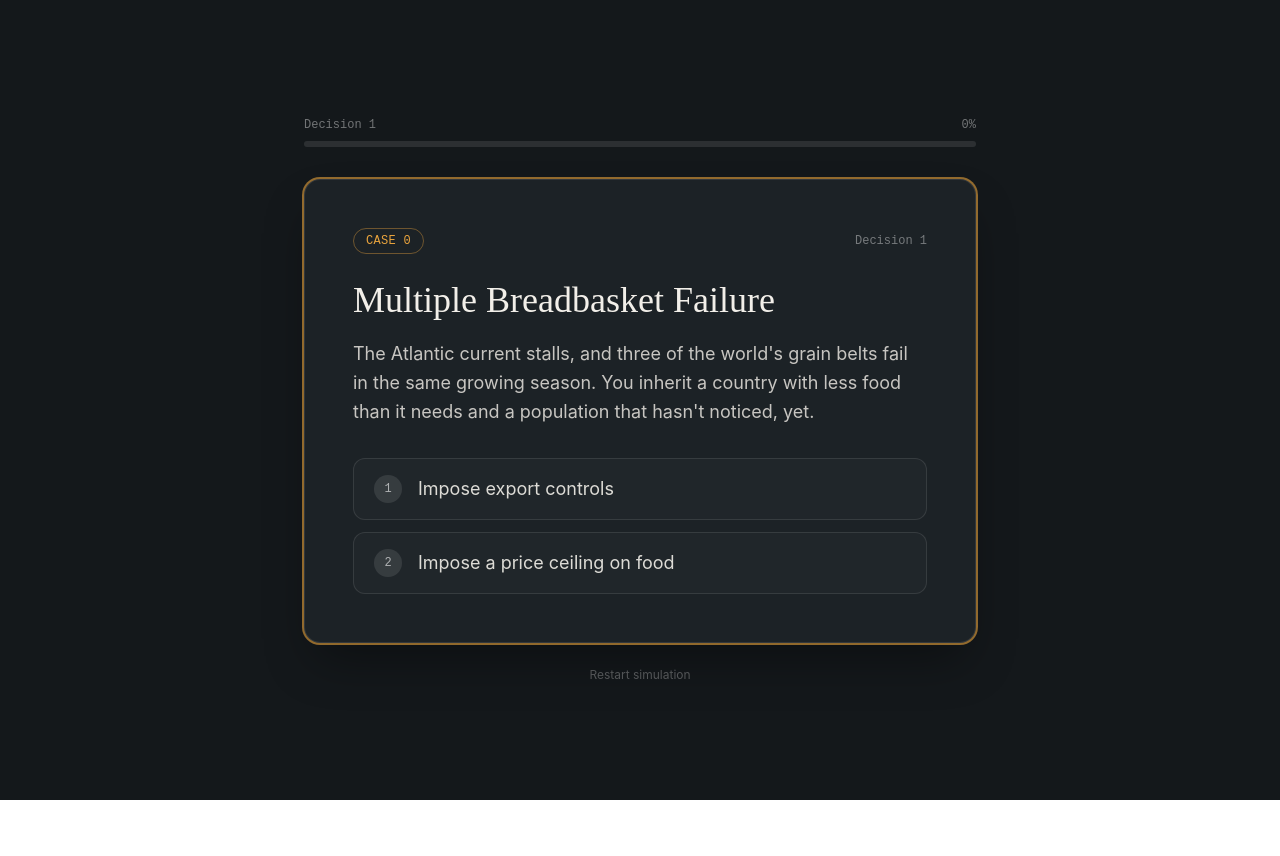
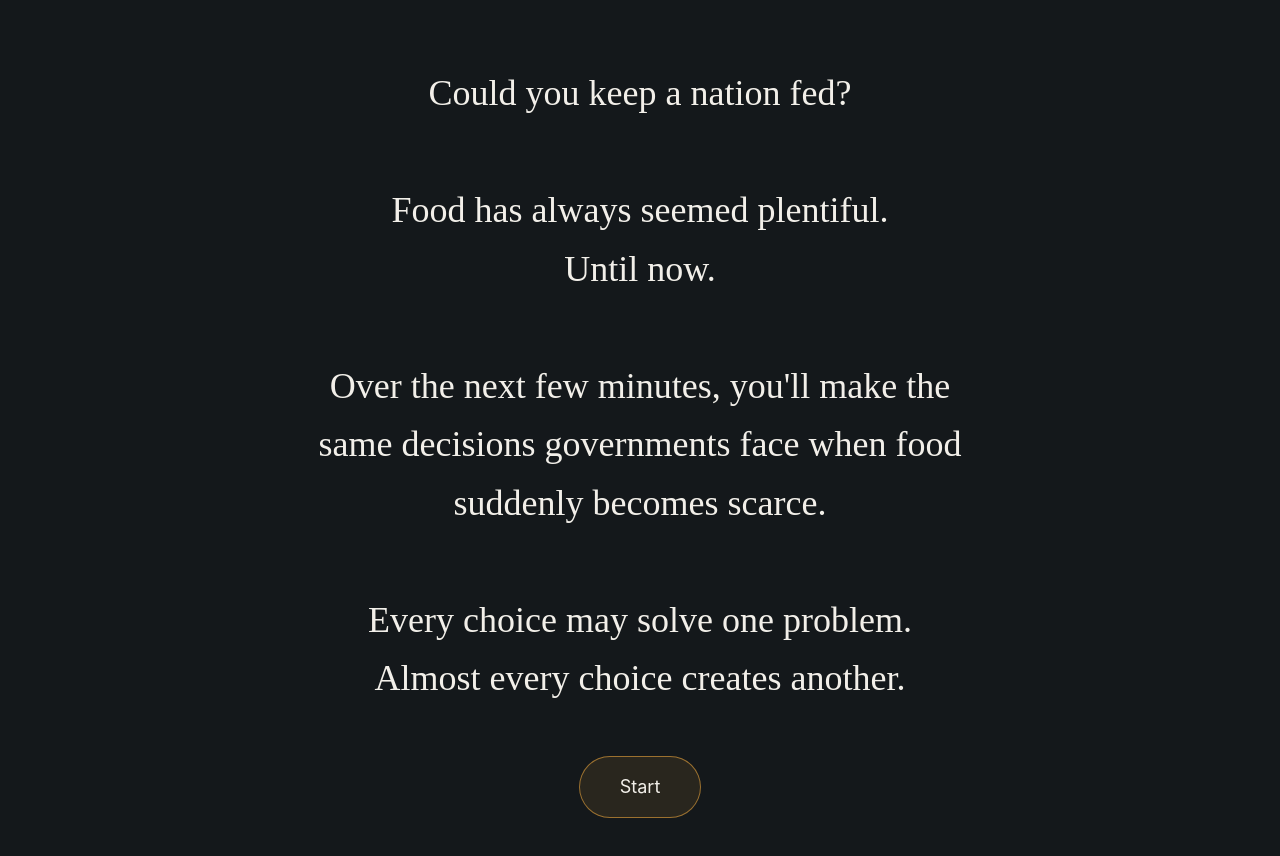
Before and after one commit to mahihshah/food-shock-policy-sim, a Next.js app: page / in a window 1280 px wide. Shown: the top 856 px of the page. Before the commit the page ends 800 px from the top, so only its background shows below. Built offline with nearby package versions, Linux system fonts and the light colour scheme.

Commit message:
Add landing and role-briefing screens (000, 00)

```diff
--- a/app/page.tsx
+++ b/app/page.tsx
@@ -21,6 +21,7 @@ import {
   goToPreviousScenario,
   getCurrentScenario,
   getStepLabel,
+  getGameplayDecisionsCount,
   calculatePlaythroughMetrics,
   type GameState,
 } from "../gameLogic";
@@ -39,8 +40,7 @@ export default function Home() {
   });
 
   const currentScenario = getCurrentScenario(gameState);
-  const progressRatio = Math.min(gameState.decisions.length / TOTAL_DECISIONS, 1);
-
+const progressRatio = Math.min(getGameplayDecisionsCount(gameState) / TOTAL_DECISIONS, 1);
   // Log a final summary the moment an ending is reached — confirms the
   // whole chain (page → gameLogic → scenarios) is wired correctly end to end.
   useEffect(() => {
@@ -64,6 +64,10 @@ export default function Home() {
     console.log("[page] Back requested");
     setGameState((prev) => goToPreviousScenario(prev));
   };
+
+  if (currentScenario.isLanding) {
+    return <QuestionCard scenario={currentScenario} onSelectChoice={handleSelectChoice} />;
+  }
 
   return (
     <main className="flex min-h-screen flex-col items-center justify-center bg-[#14181B] px-4 py-12">
--- a/gameLogic.ts
+++ b/gameLogic.ts
@@ -87,9 +87,14 @@ export function validateScenarioGraph(): ValidationResult {
       continue;
     }
 
-    if (scenario.choices.length !== 2) {
+    const expectedChoices = scenario.isLanding ? 1 : 2;
+    if (scenario.choices.length !== expectedChoices) {
       errors.push(
-        `Scenario "${scenario.id}" has ${scenario.choices.length} choice(s); non-ending scenarios should have exactly 2.`
+        `Scenario "${scenario.id}" has ${scenario.choices.length} choice(s); ${
+          scenario.isLanding
+            ? "landing scenarios should have exactly 1"
+            : "non-ending scenarios should have exactly 2"
+        }.`
       );
     }
 
@@ -165,10 +170,17 @@ export function isEndingReached(state: GameState): boolean {
   return state.isEnded;
 }
 
+/** Decisions made since leaving the landing/role-briefing screens — used to drive the progress bar so intro clicks aren't counted as gameplay decisions */
+export function getGameplayDecisionsCount(state: GameState): number {
+  return state.decisions.filter((d) => !scenariosById[d.fromScenarioId]?.isLanding).length;
+}
+
 /** 1-indexed count of "which decision is this", for UI labels like "Decision 3" */
 export function getStepLabel(state: GameState): string {
-  return `Decision ${state.decisions.length + 1}`;
+  return `Decision ${getGameplayDecisionsCount(state) + 1}`;
 }
+
+
 
 // -----------------------------------------------------------------------------
 // STATE TRANSITIONS
--- a/questionCard.tsx
+++ b/questionCard.tsx
@@ -113,6 +113,48 @@ export default function QuestionCard({
     console.log("[QuestionCard] Restart requested from ending scenario");
     onRestart?.();
   };
+ if (scenario.isLanding) {
+    return (
+      <AnimatePresence mode="wait">
+        <motion.div
+          key={scenario.id}
+          ref={cardRef}
+          tabIndex={0}
+          onKeyDown={(e) => {
+            if (e.key === "Enter") {
+              console.log("[QuestionCard] Enter pressed on landing scenario → confirming");
+              commitChoice(0);
+            }
+          }}
+          initial={{ opacity: 0 }}
+          animate={{ opacity: 1 }}
+          exit={{ opacity: 0 }}
+          transition={{ duration: 0.5, ease: [0.22, 1, 0.36, 1] }}
+          className="flex min-h-screen w-full flex-col items-center justify-center
+                     bg-[#14181B] px-6 py-16 text-center outline-none"
+        >
+          <p className="max-w-2xl whitespace-pre-line font-[family-name:'Fraunces',serif]
+                        text-2xl leading-relaxed text-[#F2EFE9] md:text-4xl">
+            {scenario.description}
+          </p>
+
+          <motion.button
+            type="button"
+            onClick={() => commitChoice(0)}
+            whileHover={{ scale: 1.03 }}
+            whileTap={{ scale: 0.97 }}
+            className="mt-12 rounded-full border border-[#E8A33D]/60 bg-[#E8A33D]/10
+                       px-10 py-4 font-[family-name:'Inter',sans-serif] text-base text-[#F2EFE9]
+                       transition-colors hover:bg-[#E8A33D]/20
+                       focus-visible:outline-none focus-visible:ring-2 focus-visible:ring-[#E8A33D]/60
+                       md:text-lg"
+          >
+            {scenario.choices[0].text}
+          </motion.button>
+        </motion.div>
+      </AnimatePresence>
+    );
+  }
 
   return (
     <AnimatePresence mode="wait">
--- a/scenarios.ts
+++ b/scenarios.ts
@@ -7,6 +7,7 @@
 // -----------------------------------------------------------------------------
 // SHAPE
 // -----------------------------------------------------------------------------
+
 
 export interface Choice {
   /** Text shown on the button/card for this choice */
@@ -26,6 +27,8 @@ export interface Choice {
    */
   descriptionHtml?: string;
 }
+
+
 
 export interface Scenario {
   /** Unique id. Other scenarios reference this via Choice.nextId */
@@ -54,14 +57,40 @@ export interface Scenario {
    * Exactly 2 for branch scenarios, empty array for endings.
    * Each choice points to the next scenario via nextId.
    */
+
+  /** True for full-screen intro screens (landing, role briefing) that render without the case-file card and only need 1 choice */
+  isLanding?: boolean;
+
   choices: Choice[];
 }
+
+
+
+
 
 // -----------------------------------------------------------------------------
 // DATA
 // -----------------------------------------------------------------------------
 
 export const scenarios: Scenario[] = [
+{
+    id: "000",
+    title: "Landing",
+    description:
+      "Could you keep a nation fed?\n\nFood has always seemed plentiful.\nUntil now.\n\nOver the next few minutes, you'll make the same decisions governments face when food suddenly becomes scarce.\n\nEvery choice may solve one problem.\nAlmost every choice creates another.",
+    isStart: true,
+    isLanding: true,
+    choices: [{ text: "Start", nextId: "00" }],
+  },
+  {
+    id: "00",
+    title: "Role",
+    description:
+      "You are the Minister for Food Security.\n\nYour job is simple: make sure everyone has enough to eat, no matter what.",
+    isLanding: true,
+    choices: [{ text: "I'm ready for this", nextId: "0" }],
+  },
+
   // ---------------------------------------------------------------------
   // START
   // ---------------------------------------------------------------------
@@ -70,7 +99,6 @@ export const scenarios: Scenario[] = [
     title: "Multiple Breadbasket Failure",
     description:
       "The Atlantic current stalls, and three of the world's grain belts fail in the same growing season.\n\nYou inherit a country with less food than it needs and a population that hasn't noticed, yet.",
-    isStart: true,
     choices: [
       { text: "Impose export controls", nextId: "1" },
       { text: "Impose a price ceiling on food", nextId: "2" },
```
